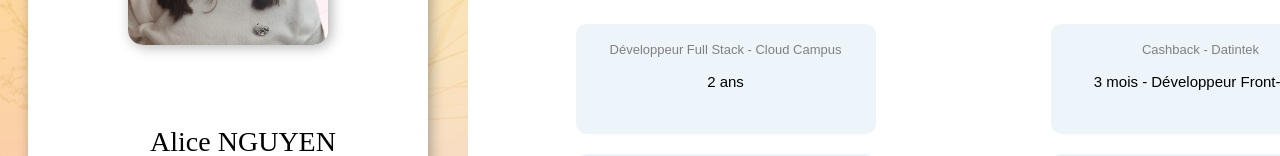
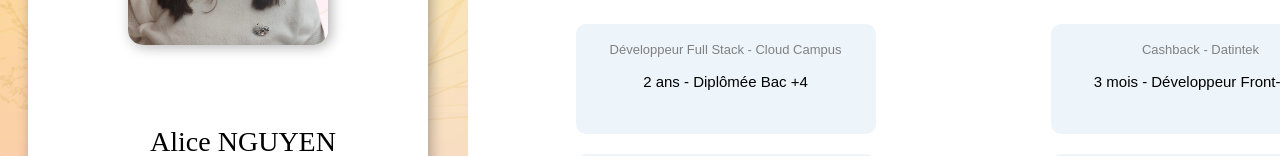
Before and after one commit to AliceNguyen-dev/developper-front-end-alice-n, a React (Create React App) app: page /resume in a window 1280 px wide. Shown: the part 188-344 px from the top of the page. Built offline with nearby package versions, Linux system fonts and the light colour scheme.

Commit message:
update resume

```diff
--- a/src/components/Resume.jsx
+++ b/src/components/Resume.jsx
@@ -25,7 +25,7 @@ function Resume() {
                     </div>
                     <div className="blocFlex">
                         <p className="sub-title">Développeur Full Stack - Cloud Campus</p>
-                        <p className="text-resu">2 ans</p>
+                        <p className="text-resu">2 ans - Diplômée Bac +4</p>
                     </div>
                     <div className="blocFlex">
                         <p className="sub-title">Développeur Web et Web Mobile - Social Builder</p>
```
